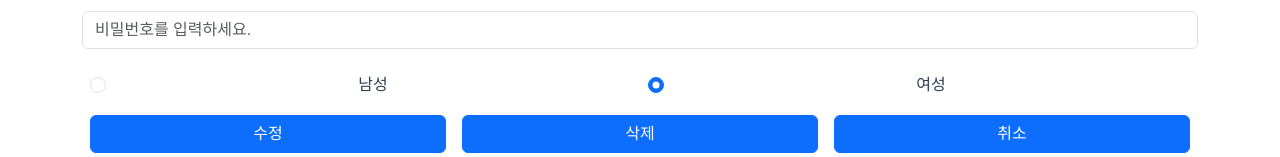
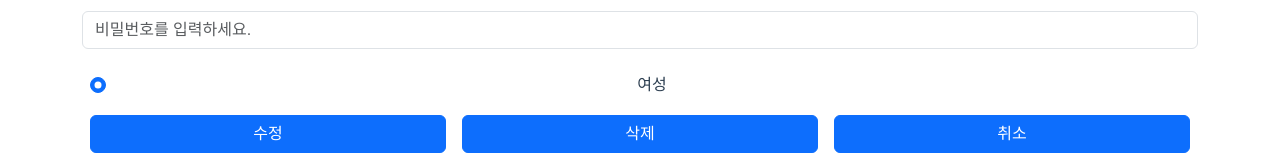
Before and after one commit to monkeyDugi/vue-prac, a Vue app: page /user/findById in a window 1280 px wide. Shown: the part 345-502 px from the top of the page. Built offline with nearby package versions, Linux system fonts and the light colour scheme.

Commit message:
feat: 상세 화면에서 남자면 남자만 여자면 여자만 라디오 박스 나오게 하기

```diff
--- a/src/views/SelectView.vue
+++ b/src/views/SelectView.vue
@@ -15,15 +15,15 @@
 		    <input type="password" class="form-control" id="pwd" placeholder="비밀번호를 입력하세요." name="pwd" readonly v-model="result.pwd"/>
 		  </div>
 			<div class="d-flex">
-			  <div class="p-2 flex-fill">
+			  <div class="p-2 flex-fill" v-if="result.gender">
 			  	<div class="form-check">
-					<input type="radio" class="form-check-input" id="radio1" name="optradio" value="true" checked v-model="result.gender" />
+					<input type="radio" class="form-check-input" id="radio1" name="optradio" v-bind:value="true" checked v-model="result.gender" />
 					<label class="form-check-label" for="radio1">남성</label>
 				</div>
 			  </div>
-			  <div class="p-2 flex-fill">
+			  <div class="p-2 flex-fill" v-else>
 			  	<div class="form-check">
-					<input type="radio" class="form-check-input" id="radio2" name="optradio" value="false" checked v-model="result.gender" />
+					<input type="radio" class="form-check-input" id="radio2" name="optradio" v-bind:value="false" checked v-model="result.gender" />
 					<label class="form-check-label" for="radio2">여성</label>
 				</div>
 			  </div>
```
